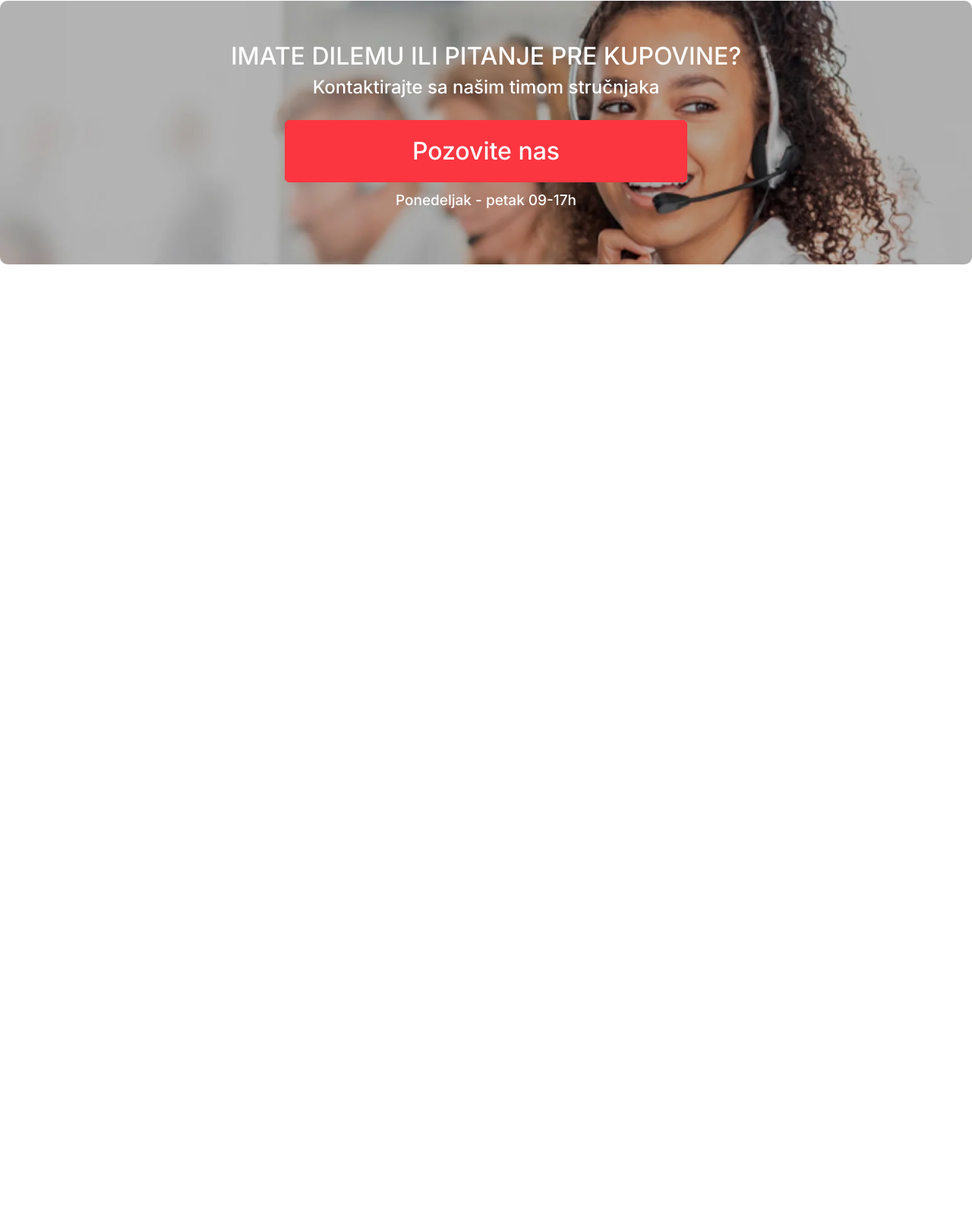
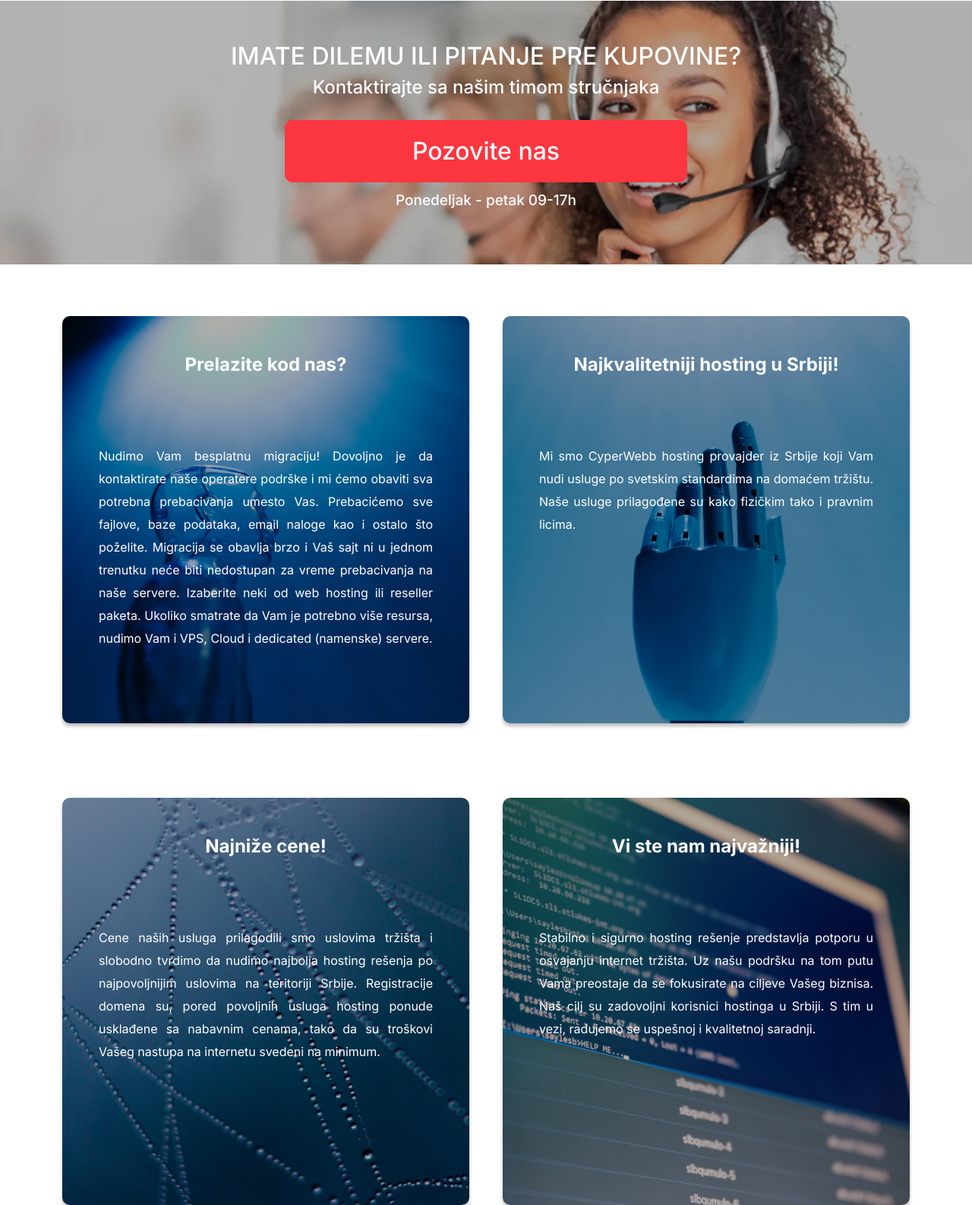
Before and after one commit to MJovanovic40/ICR-Web-Hosting, a website: page src/public/ponuda.html in a window 1280 px wide. Shown: the part 1467-3053 px from the top of the page at 76% size. Before the commit the page ends 1815 px from the top, so only its background shows below. Drawn offline with nearby package versions, Linux system fonts and the light colour scheme.

Commit message:
Hosting features

```diff
--- a/src/public/assets/css/main.css
+++ b/src/public/assets/css/main.css
@@ -218,7 +218,7 @@ input[type="text"]:focus {
     height: 347px;
 
     position: relative;
-    top: 68px;
+    margin-top: 68px;
 
     background: url("/assets/img/contact-us.webp");
     background-position: center;
@@ -231,8 +231,6 @@ input[type="text"]:focus {
     align-items: center;
 
     color: white;
-
-    border-radius: 10px;
 }
 
 .contact-us-button {
@@ -244,6 +242,7 @@ input[type="text"]:focus {
     font-weight: 500;
 
     margin-top: 20px;
+    border-radius: 10px;
 }
 
 #contact h2 {
@@ -262,6 +261,83 @@ input[type="text"]:focus {
     margin-top: 10px;
 }
 
+/* End contact us */
+
+/* Hosting features */
+
+.hosting-feature-container {
+    width: 536px;
+    height: 536px;
+
+    position: relative;
+
+    border-radius: 10px;
+
+    box-shadow: 0px 4px 4px rgba(0, 0, 0, 0.25);
+}
+
+#prelazite-kod-nas {
+    background: linear-gradient(0deg, rgba(0, 0, 0, 0.3), rgba(0, 0, 0, 0.3)), url("/assets/img/prelazite-kod-nas.webp");
+    background-size: cover;
+    background-position: center;
+
+    margin-top: 68px;
+}
+
+#najkvalitetniji-hosting {
+    background: linear-gradient(0deg, rgba(0, 0, 0, 0.3), rgba(0, 0, 0, 0.3)), url("/assets/img/najkvalitetniji-hosting.webp");
+    background-size: cover;
+    background-position: center;
+
+    float: right;
+
+    margin-top: 68px;
+}
+
+#najnize-cene {
+    background: linear-gradient(0deg, rgba(0, 0, 0, 0.3), rgba(0, 0, 0, 0.3)), url("/assets/img/najnize-cene.webp");
+    background-size: cover;
+    background-position: center;
+
+    margin-top: 98px;
+}
+
+#vi-ste-najvazniji {
+    background: linear-gradient(0deg, rgba(0, 0, 0, 0.3), rgba(0, 0, 0, 0.3)), url("/assets/img/console.webp");
+    background-size: cover;
+    background-position: center;
+
+    float: right;
+
+    margin-top: 98px;
+}
 
 
-/* End contact us */
+
+
+.hosting-feature-title {
+    height: 129px;
+    width:100%;
+    color: white;
+
+    font-size: 1.5rem;
+    font-weight: 700;
+
+    display: flex;
+    align-items: center;
+    justify-content: center;
+}
+
+.hosting-feature-description {
+    padding-left: 48px;
+    padding-right: 48px;
+
+    margin-top: 40px;
+
+    text-align: justify;
+    color: white;
+
+    line-height: 30px;
+}
+
+/* End hosting features */
--- a/src/public/ponuda.html
+++ b/src/public/ponuda.html
@@ -234,15 +234,52 @@
       </div>
 
       <!--Contact us-->
-
       <section id="contact">
         <h2>IMATE DILEMU ILI PITANJE PRE KUPOVINE?</h2>
         <h3>Kontaktirajte sa našim timom stručnjaka</h3>
         <button type="button" class="btn btn-primary contact-us-button">Pozovite nas</button>
         <p>Ponedeljak - petak 09-17h</p>
       </section>
+      <!--End contact us-->
 
-      <!--End contact us-->
+      <section id="hosting-features" class="container">
+        <div class="row">
+          <div class="col-md-6">
+            <div class="hosting-feature-container" id="prelazite-kod-nas">
+              <h3 class="hosting-feature-title">Prelazite kod nas?</h3>
+              <p class="hosting-feature-description">Nudimo Vam besplatnu migraciju! Dovoljno je da kontaktirate naše operatere podrške i mi ćemo obaviti sva potrebna prebacivanja umesto Vas. Prebacićemo sve fajlove, baze podataka, email naloge kao i ostalo što poželite. Migracija se obavlja brzo i Vaš sajt ni u jednom trenutku neće biti nedostupan za vreme prebacivanja na naše servere. Izaberite neki od web hosting ili reseller paketa. Ukoliko smatrate da Vam je potrebno više resursa, nudimo Vam i VPS, Cloud i dedicated (namenske) servere.</p>
+            </div>
+          </div>
+
+          <div class="col-md-6">
+            <div class="hosting-feature-container" id="najkvalitetniji-hosting">
+              <h3 class="hosting-feature-title">Najkvalitetniji hosting u Srbiji!</h3>
+              <p class="hosting-feature-description">Mi smo CyperWebb hosting provajder iz Srbije koji Vam nudi usluge po svetskim standardima na domaćem tržištu.
+                Naše usluge prilagođene su kako fizičkim tako i pravnim licima.
+                </p>
+            </div>
+          </div>
+        </div>
+
+        <div class="row">
+          <div class="col-md-6">
+            <div class="hosting-feature-container" id="najnize-cene">
+              <h3 class="hosting-feature-title">Najniže cene!</h3>
+              <p class="hosting-feature-description">Cene naših usluga prilagodili smo uslovima tržišta i slobodno tvrdimo da nudimo najbolja hosting rešenja po najpovoljnijim uslovima na teritoriji Srbije.
+                Registracije domena su, pored povoljnih usluga hosting ponude usklađene sa nabavnim cenama, tako da su troškovi Vašeg nastupa na internetu svedeni na minimum.</p>
+            </div>
+          </div>
+
+          <div class="col-md-6">
+            <div class="hosting-feature-container" id="vi-ste-najvazniji">
+              <h3 class="hosting-feature-title">Vi ste nam najvažniji!</h3>
+              <p class="hosting-feature-description">Stabilno i sigurno hosting rešenje predstavlja potporu u osvajanju internet tržišta. Uz našu podršku na tom putu Vama preostaje da se fokusirate na ciljeve Vašeg biznisa.
+                Naš cilj su zadovoljni korisnici hostinga u Srbiji. S tim u vezi, radujemo se uspešnoj i kvalitetnoj saradnji.
+                </p>
+            </div>
+          </div>
+        </div>
+      </section>
 
 
       <script src="https://unpkg.com/boxicons@2.1.4/dist/boxicons.js"></script>
```
